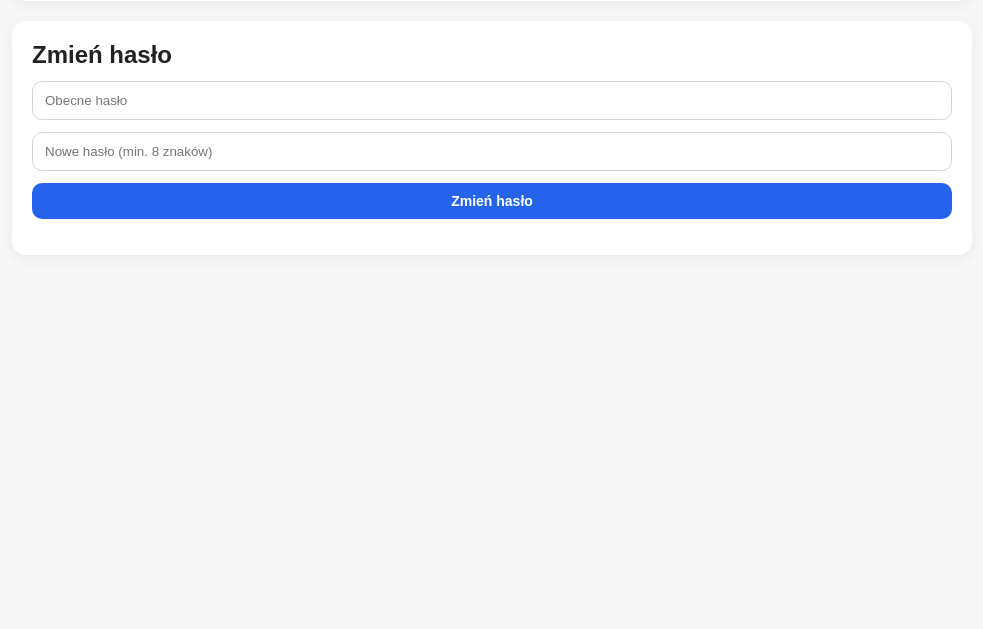
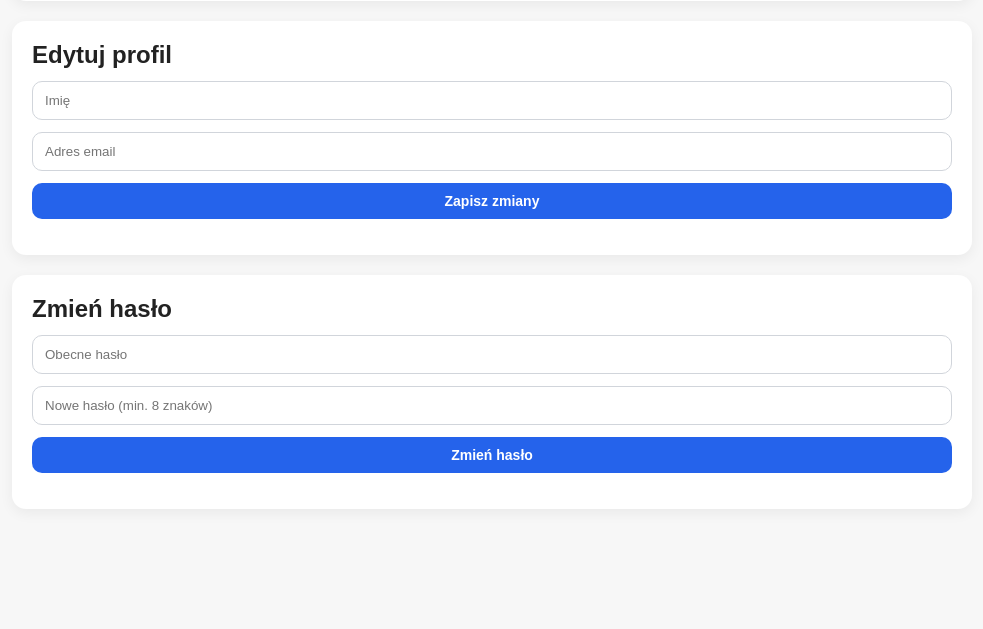
Before and after one commit to imrx123x/containers, a Flask app: template app/templates/profile.html in a window 1280 px wide. Shown: the part 438-1067 px from the top of the page, without its empty margins (148-1131 px from the left). Before the commit the page ends 657 px from the top, so only its background shows below. Run offline with Flask 3, Linux system fonts and the light colour scheme; the template is opened without the code that fills it, so the values that code supplies are empty.

Commit message:
profile and frontend update

```diff
--- a/app/templates/profile.html
+++ b/app/templates/profile.html
@@ -60,6 +60,27 @@
     </div>
 
     <div class="card">
+        <h2>Edytuj profil</h2>
+
+        <form action="{{ url_for('web.update_profile') }}" method="post" class="stack-form">
+            <input
+                type="text"
+                name="name"
+                value="{{ current_user.name }}"
+                placeholder="Imię"
+                required
+            >
+            <input
+                type="email"
+                name="email"
+                value="{{ current_user.email or '' }}"
+                placeholder="Adres email"
+            >
+            <button type="submit" class="btn btn-primary">Zapisz zmiany</button>
+        </form>
+    </div>
+
+    <div class="card">
         <h2>Zmień hasło</h2>
 
         <form action="{{ url_for('web.change_password_web') }}" method="post" class="stack-form">
```
Also changed, not shown: app/routes/web.py (+39 -0 lines). Lines whose indentation alone changed are shown as unchanged.
